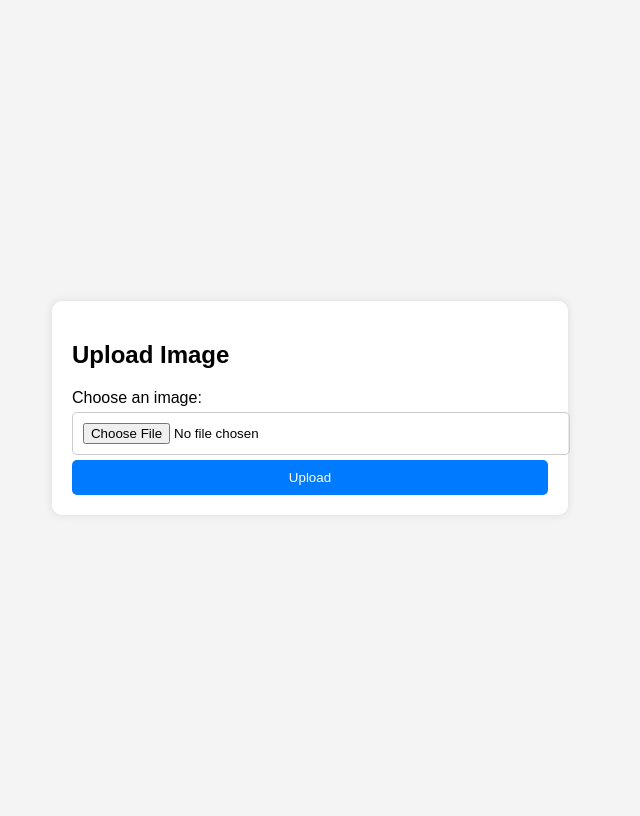
After one commit to DarbyAlway/Project_IR, a Flask app: template templates/image_submission.html in a window 1280 px wide. The commit adds this page. Shown: the whole page, without its empty margins (330-970 px from the left). Run offline with Flask 3, Linux system fonts and the light colour scheme; the template is opened without the code that fills it, so the values that code supplies are empty; parts of the project's set-up code (start-up, migrations or seed data) failed here and were passed over.

Commit message:
add interesting ir technique

```diff
--- a/app.py
+++ b/app.py
@@ -14,8 +14,8 @@ import random
 from sklearn.preprocessing import LabelEncoder
 from sklearn.impute import SimpleImputer
 import pickle
+from collections import deque
 import joblib
-
 # Initialize the Flask application and configure the database
 app = Flask(__name__)
 spell = SpellChecker()
@@ -24,7 +24,6 @@ app.config['SECRET_KEY'] = os.urandom(24)
 app.config['SQLALCHEMY_DATABASE_URI'] = 'sqlite:///users.db'  # SQLite database
 app.config['SQLALCHEMY_TRACK_MODIFICATIONS'] = False  # Disable modification tracking for efficiency
 db = SQLAlchemy(app)
-
 # Initialize Elasticsearch client
 es = Elasticsearch(
     "https://localhost:9200",
@@ -116,13 +115,22 @@ def mainpage():
     return render_template('mainpage.html')
 
 recipe_data = []
-
 @app.route('/search', methods=['GET'])
 @login_required
 def search():
     query = request.args.get('q', '')
     if not query:
         return jsonify({"message": "No query provided"}), 400
+
+    # Initialize search history in session if not present as a list
+    if 'search_history' not in session:
+        session['search_history'] = []  # Using list instead of deque
+
+    # Add the current query to the beginning of the list
+    session['search_history'].insert(0, query)
+
+    # Limit the search history to the most recent 10 entries
+    session['search_history'] = session['search_history'][:10]
 
     # Perform spell correction
     corrected_query = correct_spelling(query)
@@ -152,10 +160,16 @@ def search():
             seen_recipe_ids.add(recipe_id)
             results.append(recipe)
 
+    # Retrieve search history from session (latest 10 searches)
+    search_history = list(session['search_history'])
+
     return jsonify({
         "corrected_query": corrected_query,
-        "results": results
+        "results": results,
+        "search_history": search_history
     })
+
+
 
 @app.route('/recipe_details', methods=['GET'])
 @login_required
--- /dev/null
+++ b/templates/image_submission.html
@@ -0,0 +1,53 @@
+<!DOCTYPE html>
+<html lang="en">
+<head>
+    <meta charset="UTF-8">
+    <meta name="viewport" content="width=device-width, initial-scale=1.0">
+    <title>Image Upload Form</title>
+    <style>
+        body {
+            font-family: Arial, sans-serif;
+            display: flex;
+            justify-content: center;
+            align-items: center;
+            height: 100vh;
+            background-color: #f4f4f4;
+        }
+        .form-container {
+            background: white;
+            padding: 20px;
+            border-radius: 10px;
+            box-shadow: 0 0 10px rgba(0, 0, 0, 0.1);
+        }
+        input {
+            width: 100%;
+            padding: 10px;
+            margin: 5px 0;
+            border: 1px solid #ccc;
+            border-radius: 5px;
+        }
+        button {
+            background: #007bff;
+            color: white;
+            border: none;
+            padding: 10px;
+            width: 100%;
+            cursor: pointer;
+            border-radius: 5px;
+        }
+        button:hover {
+            background: #0056b3;
+        }
+    </style>
+</head>
+<body>
+    <div class="form-container">
+        <h2>Upload Image</h2>
+        <form action="upload_image.php" method="POST" enctype="multipart/form-data">
+            <label for="image">Choose an image:</label>
+            <input type="file" id="image" name="image" accept="image/*" required>
+            <button type="submit">Upload</button>
+        </form>
+    </div>
+</body>
+</html>
```
Also changed, not shown: templates/mainpage.html (+74 -16 lines), Simply-Recipes-Smoked-Paprika-Chicken-LEAD-03-SEO-1dc56ca0aa5f43c8aaf1f850dc9e1d93.jpg (added), Variety_Granny-Smith-transparent-550x550.png (added), steak.jpg (added), uploads/image.png (added), uploads/sadwasdwasdwa.png (added), 2 other files.
